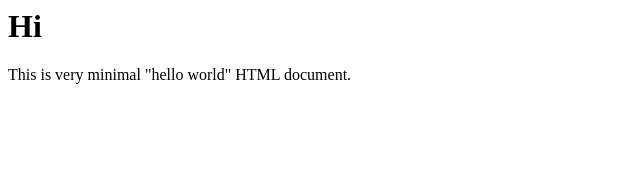
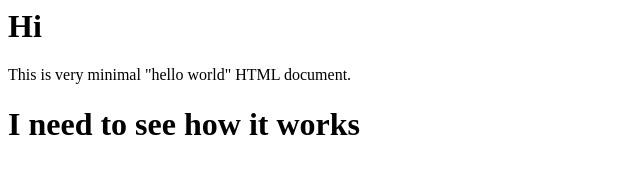
Before and after one commit to ntshk/Coursera-Test, a plain HTML site: page site/index.html in a window 1280 px wide. Shown: the whole page, without its empty margins (0-640 px from the left). Drawn offline with Linux system fonts and the light colour scheme.

Commit message:
Small addition

```diff
--- a/site/index.html
+++ b/site/index.html
@@ -7,5 +7,6 @@
 <BODY>
    <H1>Hi</H1>
    <P>This is very minimal "hello world" HTML document.</P>
+   <H1> I need to see how it works </H1>
 </BODY>
 </HTML>
```
